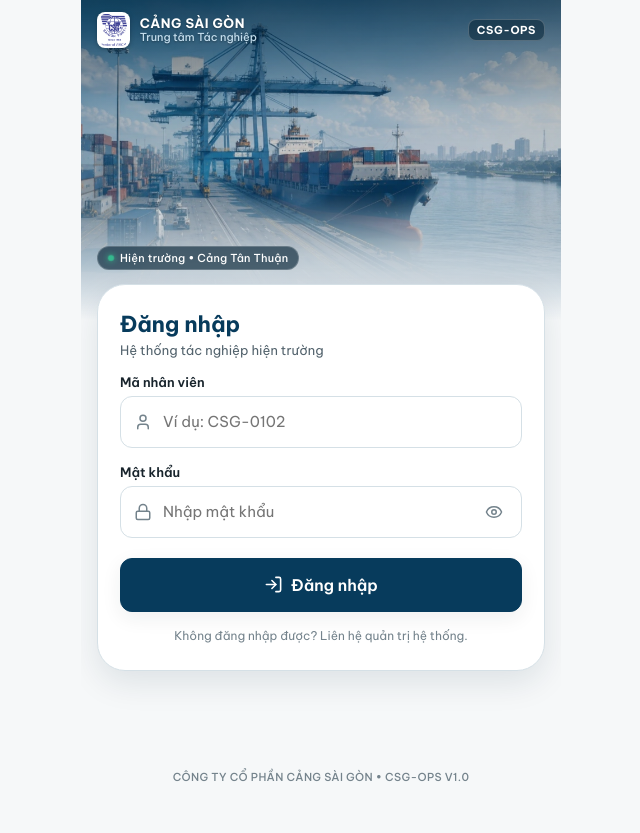
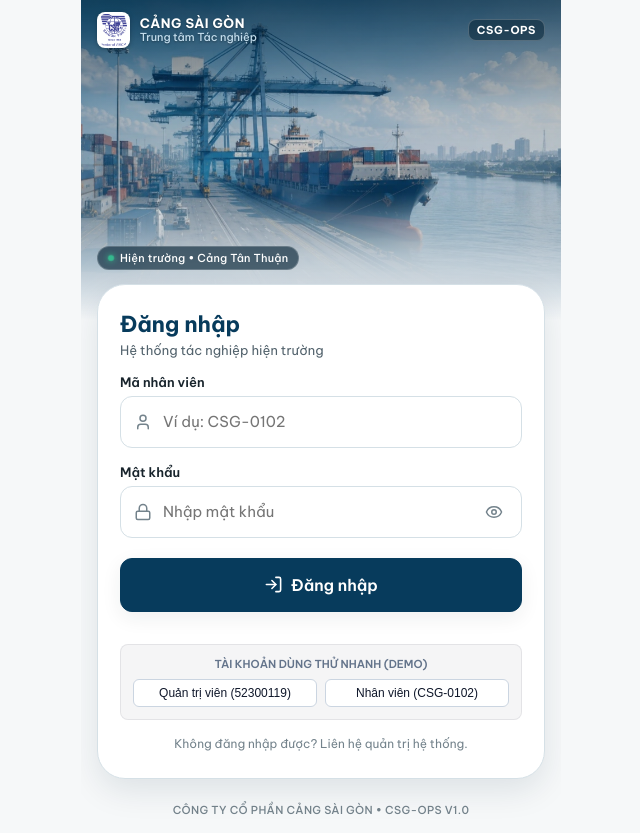
Before and after one commit to KwanFam26022005/production-meter-reading, a React (Vite) app in the folder frontend/: page / in a window 1280 px wide. Shown: the whole page, without its empty margins (319-959 px from the left). Before the commit the page ends 800 px from the top, so only its background shows below. Built offline with nearby package versions, Linux system fonts and the light colour scheme; no server answers.

Commit message:
fix(auth): correct vite backend proxy target to port 8000 and add demo login buttons

```diff
--- a/frontend/src/components/LoginView.tsx
+++ b/frontend/src/components/LoginView.tsx
@@ -234,6 +234,58 @@
                 </button>
               </form>
 
+              <div style={{ marginTop: '16px', padding: '12px', background: 'rgba(15, 23, 42, 0.04)', borderRadius: '8px', border: '1px solid rgba(15, 23, 42, 0.08)' }}>
+                <div style={{ fontSize: '11px', fontWeight: 600, color: '#64748b', textTransform: 'uppercase', marginBottom: '8px', textAlign: 'center' }}>
+                  Tài khoản dùng thử nhanh (Demo)
+                </div>
+                <div style={{ display: 'flex', gap: '8px', justifyContent: 'center' }}>
+                  <button
+                    type="button"
+                    onClick={() => {
+                      setEmployeeCode('52300119');
+                      setPassword('Admin123456!');
+                      if (error) setError(null);
+                    }}
+                    style={{
+                      flex: 1,
+                      padding: '6px 10px',
+                      fontSize: '12px',
+                      fontWeight: 500,
+                      color: '#0f172a',
+                      background: '#ffffff',
+                      border: '1px solid #cbd5e1',
+                      borderRadius: '6px',
+                      cursor: 'pointer',
+                    }}
+                    title="Mã: 52300119 · Mật khẩu: Admin123456!"
+                  >
+                    Quản trị viên (52300119)
+                  </button>
+                  <button
+                    type="button"
+                    onClick={() => {
+                      setEmployeeCode('CSG-0102');
+                      setPassword('Admin123456!');
+                      if (error) setError(null);
+                    }}
+                    style={{
+                      flex: 1,
+                      padding: '6px 10px',
+                      fontSize: '12px',
+                      fontWeight: 500,
+                      color: '#0f172a',
+                      background: '#ffffff',
+                      border: '1px solid #cbd5e1',
+                      borderRadius: '6px',
+                      cursor: 'pointer',
+                    }}
+                    title="Mã: CSG-0102 · Mật khẩu: Admin123456!"
+                  >
+                    Nhân viên (CSG-0102)
+                  </button>
+                </div>
+              </div>
+
               <div className="auth-support-text">
                 <span>Không đăng nhập được? Liên hệ quản trị hệ thống.</span>
               </div>
--- a/frontend/vite.config.ts
+++ b/frontend/vite.config.ts
@@ -1,7 +1,7 @@
 import { defineConfig } from 'vite';
 import react from '@vitejs/plugin-react';
 
-const backendTarget = process.env.VITE_BACKEND_URL || 'http://127.0.0.1:8001';
+const backendTarget = process.env.VITE_BACKEND_URL || 'http://127.0.0.1:8000';
 const hmrClientPort = process.env.VITE_HMR_CLIENT_PORT
   ? parseInt(process.env.VITE_HMR_CLIENT_PORT, 10)
   : (process.env.VITE_TUNNEL === '1' ? 443 : undefined);
```
